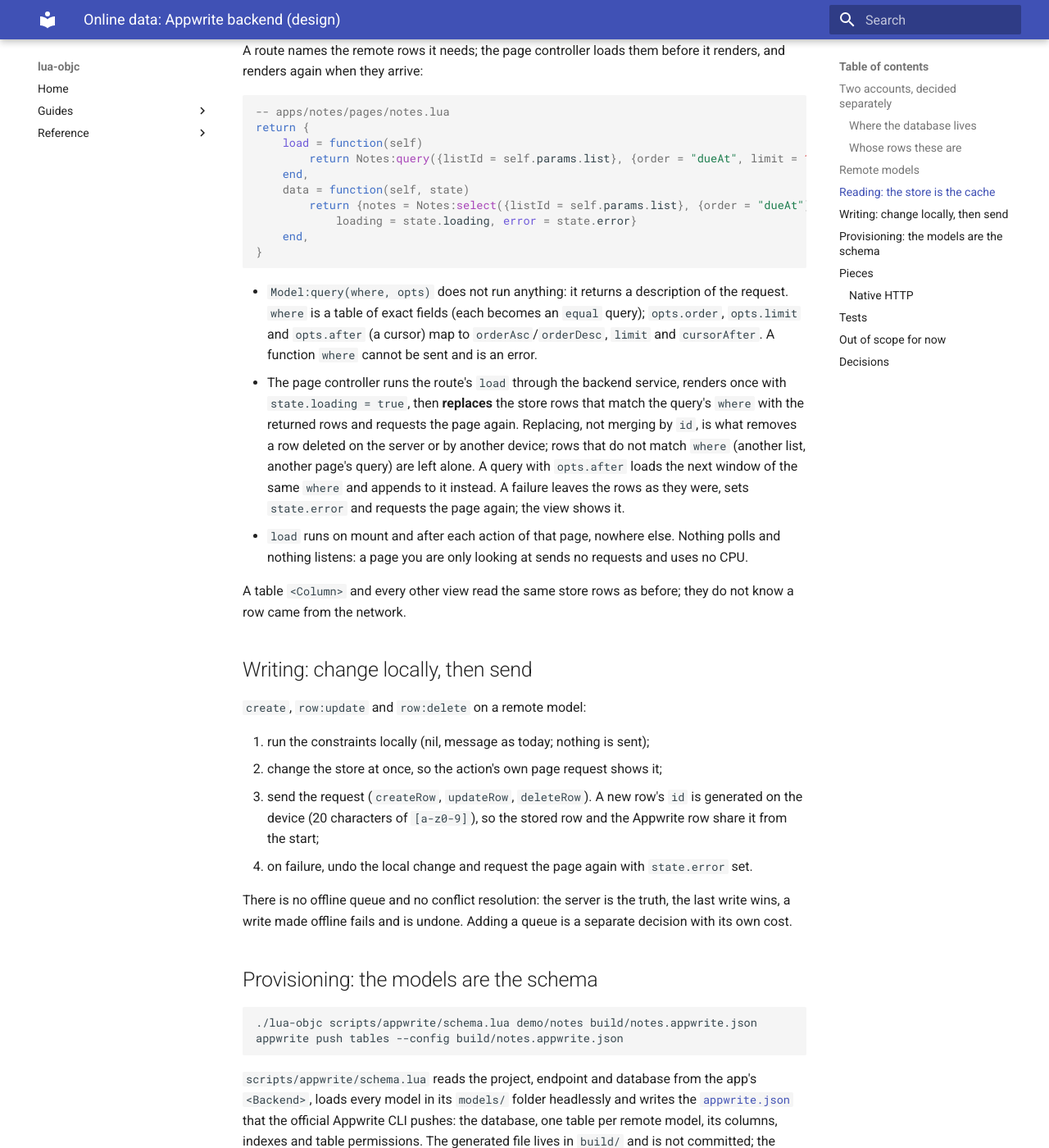
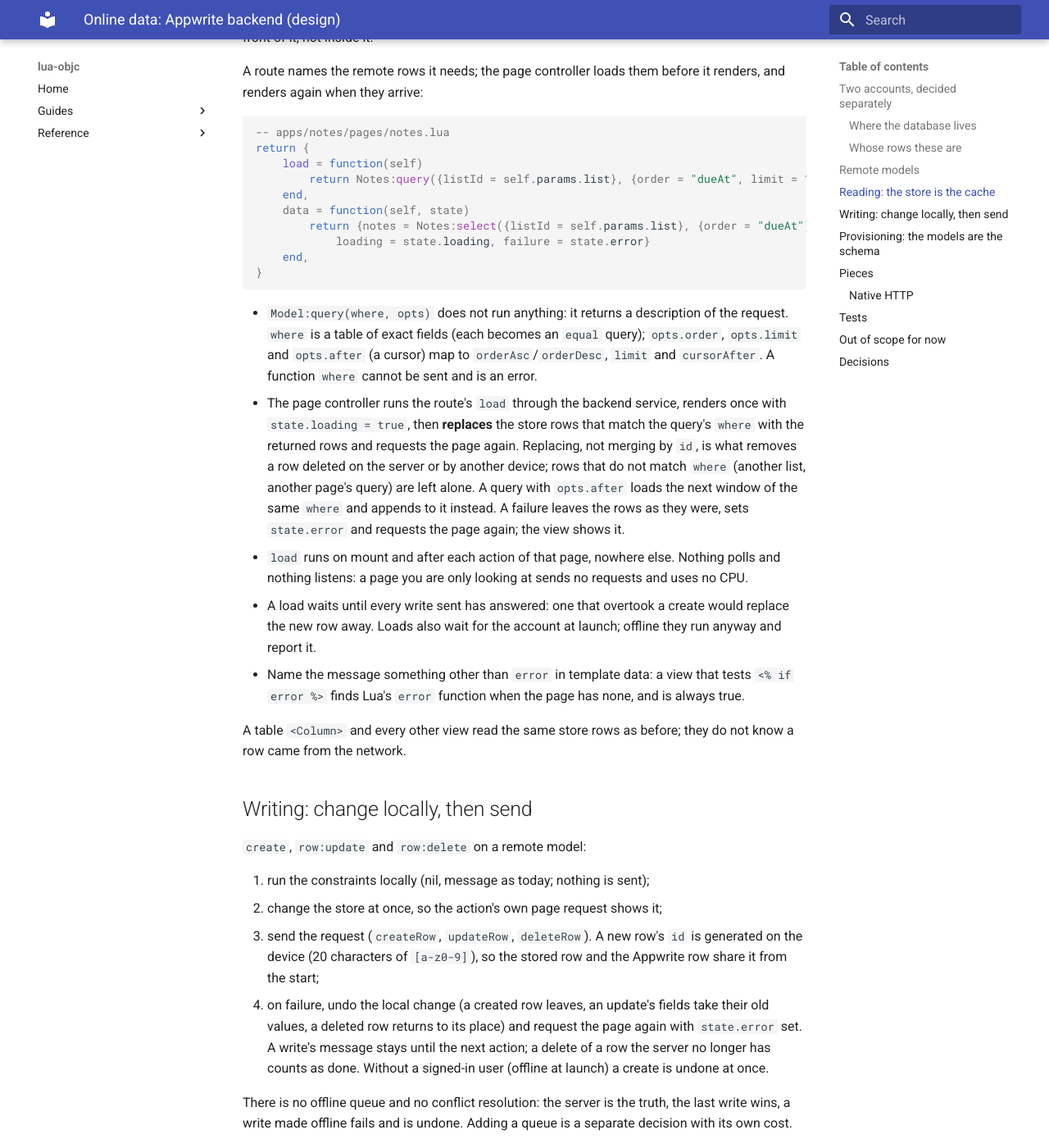
Before and after one commit to corepunch/lua-objc, an MkDocs documentation site: the page built from docs/backend.md, in a window 1280 px wide and 1400 px high, scrolled down 3213 px. Shown: the whole window at 82% size. Built offline with MkDocs 1.6.1 and Material for MkDocs 9.7.7, drawn with Linux system fonts in a browser that asks for light colours; some of the changed text lies outside the part shown.

Commit message:
Load and write remote rows through the Appwrite backend
lua/data/backend.lua sits in front of the store: a route's load() returns a
Model:query, the page controller sends it on mount and after each action,
and the answer replaces the store rows matching its where (after appends).
Remote create, update and delete change the store at once, are sent, and are
undone when refused. Loads wait for the account at launch and for every
write in flight, so a load cannot overtake a create and replace its row.

Pages of an app with a backend see state.loading and state.error. The
launcher builds the backend from <Backend> over ns.http, keeps the session
secret in the Keychain and starts the account with the window.

Co-Authored-By: Claude Opus 5.5 <noreply@anthropic.com>

````diff
--- a/docs/backend.md
+++ b/docs/backend.md
@@ -2,8 +2,10 @@
 
 Status: agreed design, being built. Done: the HTTP request, the Appwrite
 client (`lua/data/appwrite/`), remote model declarations with their
-schema, and `<Backend>` with the development project. The "Pieces" table
-marks each step; the decisions taken are listed at the end.
+schema, `<Backend>` with the development project, and the backend service
+that loads and writes remote rows. Left: the sign-in sheet and `demo/notes`.
+The "Pieces" table marks each step; the decisions taken are listed at the
+end.
 
 An app that keeps its data online declares it the way it declares local data:
 a model is a table of rows. A model marked `remote` is a table in an
@@ -152,7 +154,7 @@ return {
 	end,
 	data = function(self, state)
 		return {notes = Notes:select({listId = self.params.list}, {order = "dueAt"}),
-			loading = state.loading, error = state.error}
+			loading = state.loading, failure = state.error}
 	end,
 }
 ```
@@ -174,6 +176,12 @@ return {
 - `load` runs on mount and after each action of that page, nowhere else.
   Nothing polls and nothing listens: a page you are only looking at sends no
   requests and uses no CPU.
+- A load waits until every write sent has answered: one that overtook a
+  create would replace the new row away. Loads also wait for the account at
+  launch; offline they run anyway and report it.
+- Name the message something other than `error` in template data: a view
+  that tests `<% if error %>` finds Lua's `error` function when the page has
+  none, and is always true.
 
 A table `<Column>` and every other view read the same store rows as before;
 they do not know a row came from the network.
@@ -187,8 +195,12 @@ they do not know a row came from the network.
 3. send the request (`createRow`, `updateRow`, `deleteRow`).
    A new row's `id` is generated on the device (20 characters of
    `[a-z0-9]`), so the stored row and the Appwrite row share it from the start;
-4. on failure, undo the local change and request the page again with
-   `state.error` set.
+4. on failure, undo the local change (a created row leaves, an update's
+   fields take their old values, a deleted row returns to its place) and
+   request the page again with `state.error` set. A write's message stays
+   until the next action; a delete of a row the server no longer has counts
+   as done. Without a signed-in user (offline at launch) a create is undone
+   at once.
 
 There is no offline queue and no conflict resolution: the server is the truth,
 the last write wins, a write made offline fails and is undone. Adding a queue
@@ -228,8 +240,9 @@ column is gone.
 | Account (done) | `lua/data/appwrite/account.lua` | anonymous start, stored session, register, sign in/out; the secret store is injected |
 | Rows (done) | `lua/data/appwrite/rows.lua` | TablesDB list/create/update/delete, `$` field mapping, row IDs, permissions |
 | Schema (done) | `lua/data/appwrite/schema.lua` | remote models → `appwrite.json`: one TablesDB database, a table per model, `create("users")`, row security |
-| Backend service | `lua/data/backend.lua` | runs a route's `load`, merges rows, sends writes, undoes failures |
-| Model | `lua/data/model.lua` | done: `remote`, `fields`, `indexes` parsed into `columns` and `indexes`; to do: `query()`, writes through the backend |
+| Backend service (done) | `lua/data/backend.lua` | runs a route's `load`, replaces rows, sends writes, undoes refused ones; built by the launcher (`App.backend`) and connected with `Model.connect` |
+| Page controller (done) | `lua/data/pagecontroller.lua` | runs `load()` on mount and after actions; `state.loading`, `state.error` |
+| Model (done) | `lua/data/model.lua` | `remote`, `fields`, `indexes` parsed into `columns` and `indexes`; `query()`; remote writes through the backend |
 | Manifest (done) | `lua/data/manifest.lua` | `<Backend>` → `manifest.backend` `{provider, endpoint, project, database, development}` |
 | Development project (done) | `lua/data/appwrite/development.lua` | LuaStudio on Appwrite Cloud Frankfurt, `6af0e3d0002aa438b655` |
 | Schema script (done) | `scripts/appwrite/schema.lua` | an app folder → its `appwrite.json` |
````
Also changed, not shown: 8 other files.
